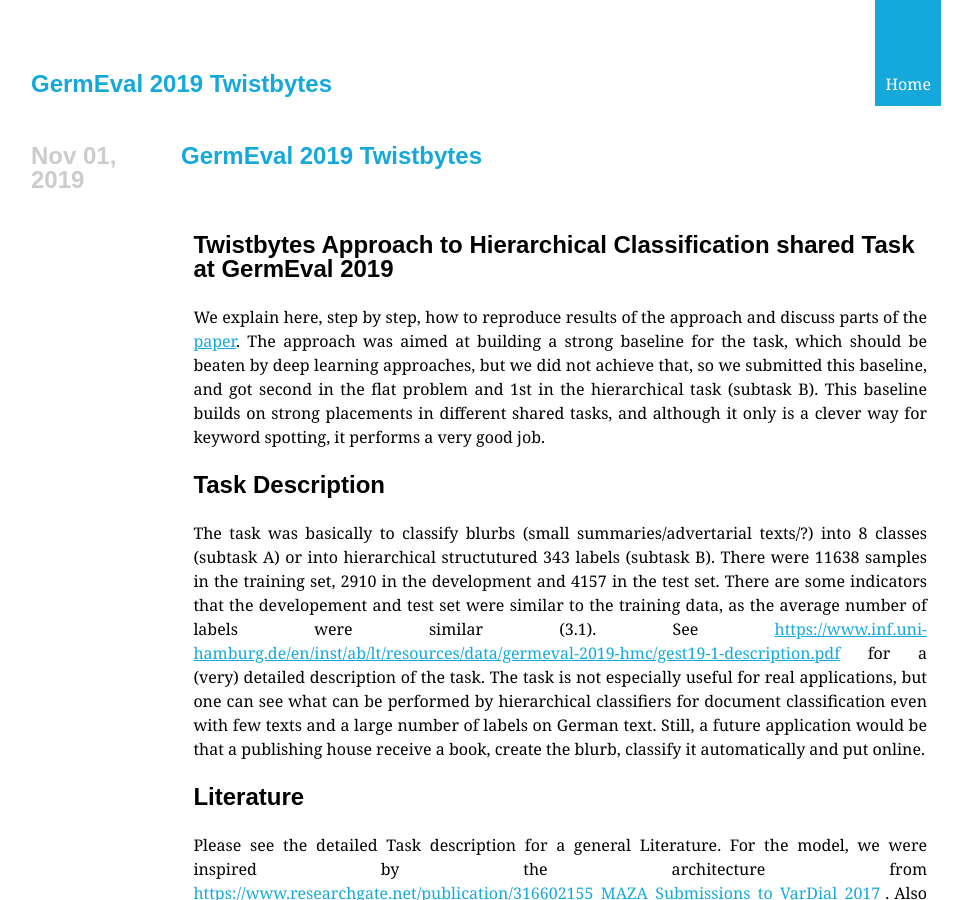
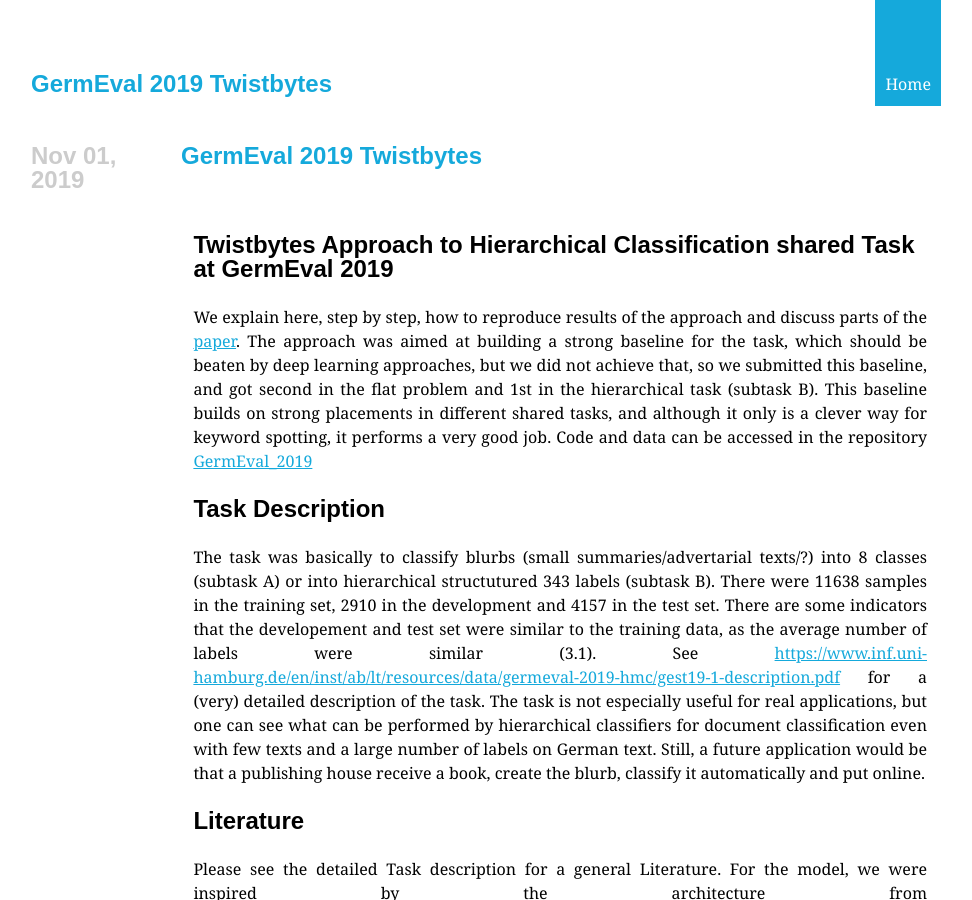
Before and after one commit to fbenites/fbenites.github.io, a Jekyll site: the page GermEval/index.html, which Jekyll copies as it is, in a window 1280 px wide and 900 px high. Shown: the whole window, without its empty margins (154-1126 px from the left). Built offline with Jekyll 4.4.1, drawn with Linux system fonts in a browser that asks for light colours.

Commit message:
added repository

```diff
--- a/GermEval/index.html
+++ b/GermEval/index.html
@@ -1149,7 +1149,7 @@ h6:hover .anchor-link {
 .highlight .il { color: #666666 } /* Literal.Number.Integer.Long */</style><div class="cell border-box-sizing text_cell rendered"><div class="prompt input_prompt">
 </div><div class="inner_cell">
 <div class="text_cell_render border-box-sizing rendered_html">
-<h1 id="Twistbytes-Approach-to-Hierarchical-Classification-shared-Task-at-GermEval-2019">Twistbytes Approach to Hierarchical Classification shared Task at GermEval 2019<a class="anchor-link" href="#Twistbytes-Approach-to-Hierarchical-Classification-shared-Task-at-GermEval-2019">&#182;</a></h1><p>We explain here, step by step, how to reproduce results of the approach and discuss parts of the <a href="https://arxiv.org/abs/1908.06493">paper</a>. The approach was aimed at building a strong baseline for the task, which should be beaten by deep learning approaches, but we did not achieve that, so we submitted this baseline, and got second in the flat problem and 1st in the hierarchical task (subtask B). This baseline builds on strong placements in different shared tasks, and although it only is a clever way for keyword spotting, it performs a very good job.</p>
+<h1 id="Twistbytes-Approach-to-Hierarchical-Classification-shared-Task-at-GermEval-2019">Twistbytes Approach to Hierarchical Classification shared Task at GermEval 2019<a class="anchor-link" href="#Twistbytes-Approach-to-Hierarchical-Classification-shared-Task-at-GermEval-2019">&#182;</a></h1><p>We explain here, step by step, how to reproduce results of the approach and discuss parts of the <a href="https://arxiv.org/abs/1908.06493">paper</a>. The approach was aimed at building a strong baseline for the task, which should be beaten by deep learning approaches, but we did not achieve that, so we submitted this baseline, and got second in the flat problem and 1st in the hierarchical task (subtask B). This baseline builds on strong placements in different shared tasks, and although it only is a clever way for keyword spotting, it performs a very good job. Code and data can be accessed in the repository <a href="https://github.com/fbenites/GermEval_2019">GermEval_2019</a></p>
 <h2 id="Task-Description">Task Description<a class="anchor-link" href="#Task-Description">&#182;</a></h2><p>The task was basically to classify blurbs (small summaries/advertarial texts/?) into 8 classes (subtask A) or into hierarchical structutured 343 labels (subtask B). There were 11638 samples in the training set, 2910 in the development and 4157 in the test set. There are some indicators that the developement and test set were similar to the training data, as the average number of labels were similar (3.1). See <a href="https://www.inf.uni-hamburg.de/en/inst/ab/lt/resources/data/germeval-2019-hmc/gest19-1-description.pdf">https://www.inf.uni-hamburg.de/en/inst/ab/lt/resources/data/germeval-2019-hmc/gest19-1-description.pdf</a> for a (very) detailed description of the task. The task is not especially useful for real applications, but one can see what can be performed by hierarchical classifiers for document classification even with few texts and a large number of labels on German text. Still, a future application would be that a publishing house receive a book, create the blurb, classify it automatically and put online.</p>
 <h2 id="Literature">Literature<a class="anchor-link" href="#Literature">&#182;</a></h2><p>Please see the detailed Task description for a general Literature. For the model, we were inspired by the architecture from <a href="https://www.researchgate.net/publication/316602155_MAZA_Submissions_to_VarDial_2017">https://www.researchgate.net/publication/316602155_MAZA_Submissions_to_VarDial_2017</a> .
 Also check out the our approach which shaped this approach used in VarDial 2018: <a href="https://blog.zhaw.ch/datascience/twist-bytes-vardial-2018/">https://blog.zhaw.ch/datascience/twist-bytes-vardial-2018/</a></p>
```
